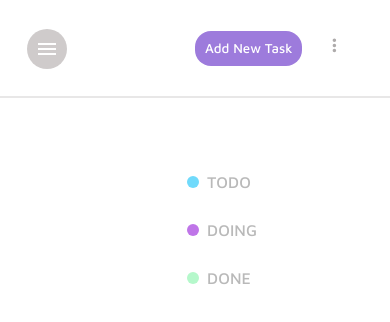
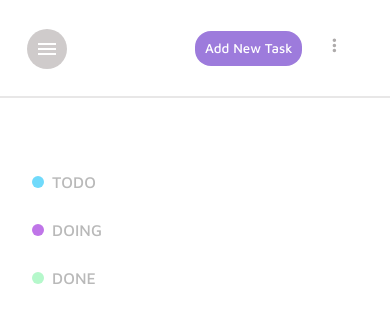
Before and after one commit to iarmolla/kanban-react, a React (Create React App) app: page /home in a window 390 px wide. Shown: the top 322 px of the page. Built offline with nearby package versions, Linux system fonts and the light colour scheme.

Commit message:
changing responsive design

```diff
--- a/src/styles/home.css
+++ b/src/styles/home.css
@@ -138,7 +138,7 @@ main {
   main {
     display: grid;
     grid-template-columns: repeat(1, 1fr);
-    justify-items: center;
+    justify-items: start;
     gap: 3rem;
     width: 100%;
     position: relative;
```
